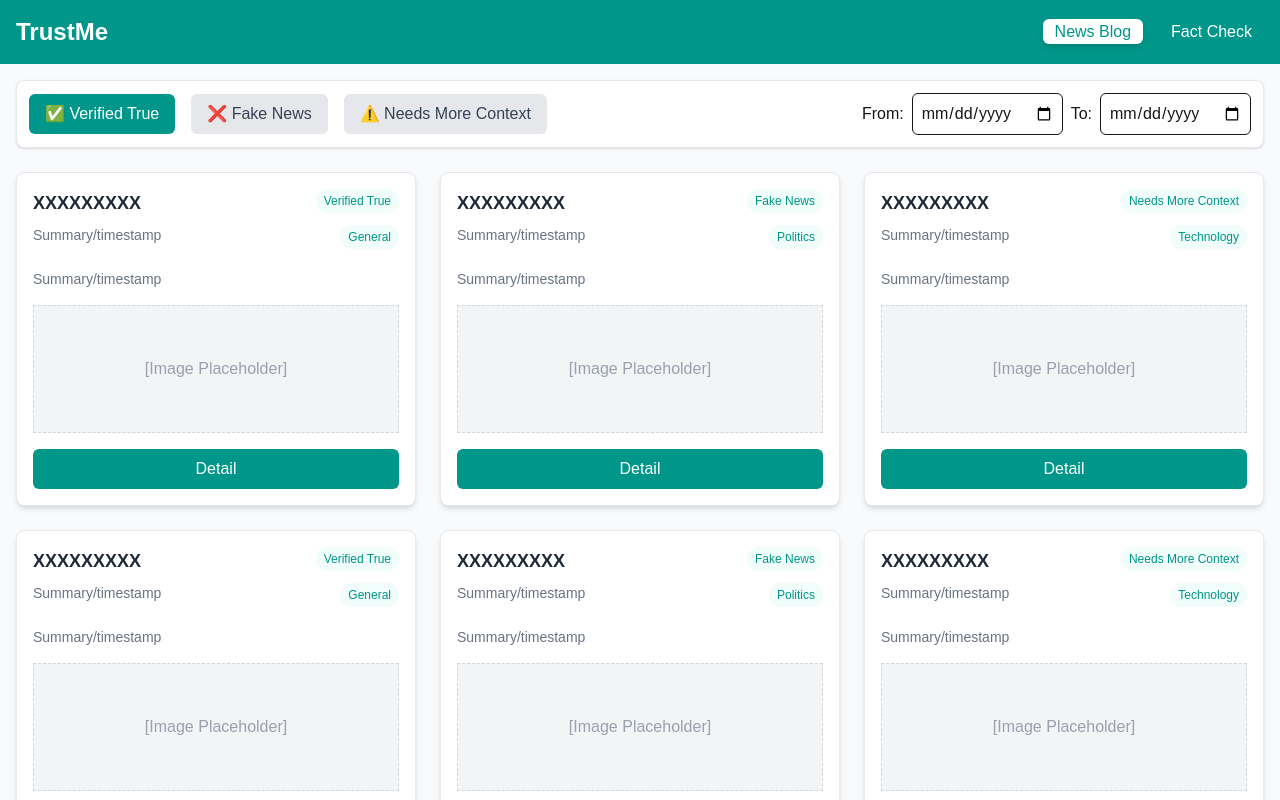
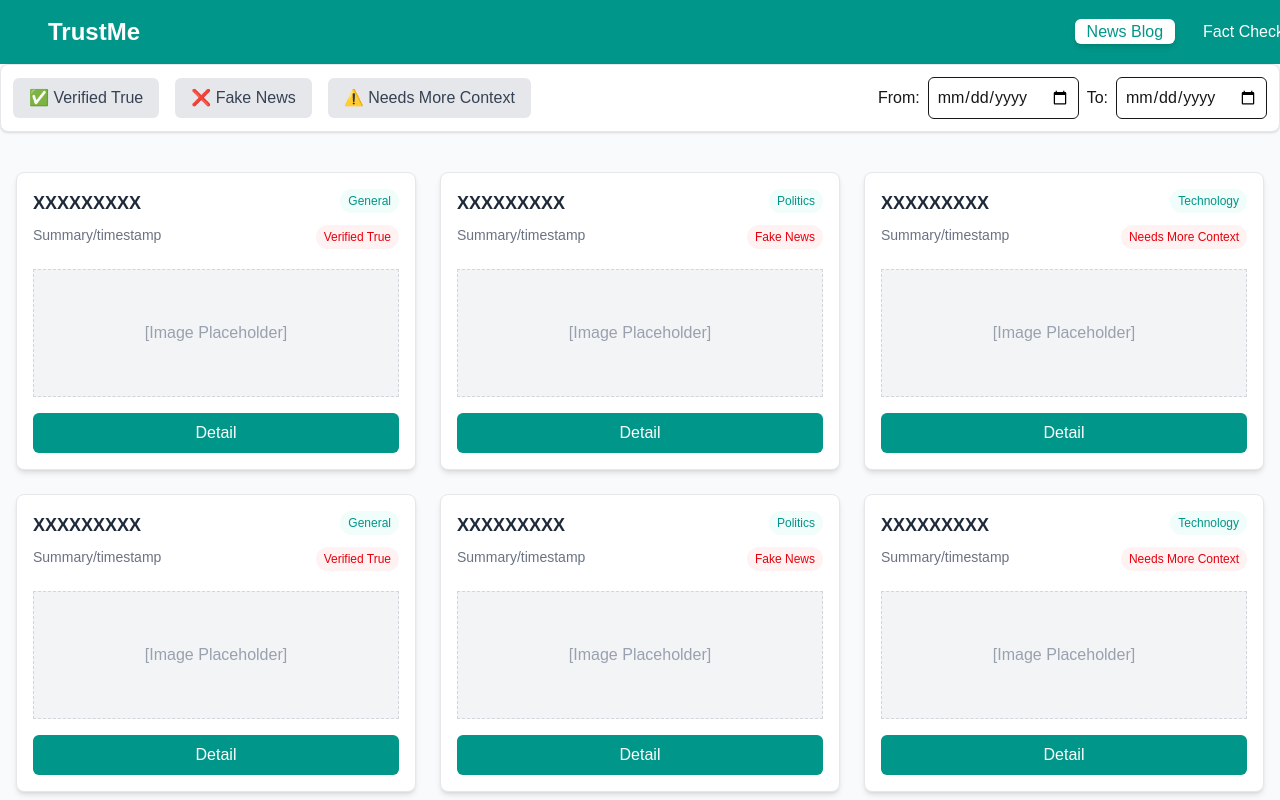
Before and after one commit to Cherry-pooki/Fake-News-Project-API, a Next.js app in the folder trustme-app/: page / in a window 1280 px wide. Shown: the top 800 px of the page. Built offline with nearby package versions, Linux system fonts and the light colour scheme; a web font is replaced by a local one.

Commit message:
layout, footer, filter

```diff
--- a/trustme-app/app/layout.tsx
+++ b/trustme-app/app/layout.tsx
@@ -2,6 +2,7 @@
 import { Sansation  } from "next/font/google";
 import "./globals.css";
 import Header from '../components/Header';
+import Footer from '../components/Footer';
 
 const SansationSans = Sansation({
   variable: "--font-geist-sans",
@@ -24,6 +25,7 @@
       <body className={`${SansationSans.variable} antialiased`}>
         <Header />
         {children}
+        <Footer />
       </body>
     </html>
   );
--- a/trustme-app/app/page.tsx
+++ b/trustme-app/app/page.tsx
@@ -1,13 +1,16 @@
-import Layout from '../components/Layout';
-import React from 'react';
-import Link from "next/link";
+'use client';
+
+import React, { useState, useMemo } from 'react';
+import Link from 'next/link';
 
 // Dummy data structure
+type Verdict = 'Verified True' | 'Fake News' | 'Needs More Context';
+
 interface BlogPost {
   id: number;
   headline: string;
   category: string;
-  verdict: 'Verified True' | 'Fake News' | 'Needs More Context';
+  verdict: Verdict;
 }
 
 const DUMMY_POSTS: BlogPost[] = [
@@ -23,20 +26,62 @@
   { id: 9, headline: 'XXXXXXXXX', category: 'Technology', verdict: 'Needs More Context' },
 ];
 
+// Define the filter options for clarity
+const VERDICT_FILTERS: { label: string; verdict: Verdict; icon: string; }[] = [
+    { label: 'Verified True', verdict: 'Verified True', icon: '✅' },
+    { label: 'Fake News', verdict: 'Fake News', icon: '❌' },
+    { label: 'Needs More Context', verdict: 'Needs More Context', icon: '⚠️' },
+];
+
 const BlogPage = () => {
+  // State to track the currently active filter (null means show all)
+  const [activeVerdict, setActiveVerdict] = useState<Verdict | null>(null);
+
+  // State to track the date range (not implemented here, but ready)
+  // const [dateRange, setDateRange] = useState({ from: '', to: '' });
+
+  // Use useMemo to filter the posts efficiently whenever activeVerdict changes
+  const filteredPosts = useMemo(() => {
+    if (!activeVerdict) {
+      return DUMMY_POSTS; // Show all if no filter is active
+    }
+    return DUMMY_POSTS.filter(post => post.verdict === activeVerdict);
+  }, [activeVerdict]);
+
+
+  const getButtonClasses = (buttonVerdict: Verdict) => {
+    // Base classes for all buttons
+    const baseClasses = "px-4 py-2 rounded-md font-medium transition duration-150";
+
+    if (activeVerdict === buttonVerdict) {
+      // Active class: teal background
+      return `${baseClasses} bg-teal-600 text-white shadow-md`;
+    } else {
+      // Inactive class: gray background
+      return `${baseClasses} bg-gray-200 text-gray-700 hover:bg-gray-300`;
+    }
+  };
+
+  const handleFilterClick = (verdict: Verdict) => {
+    // Toggle the filter: if the same button is clicked, reset the filter to null
+    setActiveVerdict(current => current === verdict ? null : verdict);
+  };
+
+
   return (
-    <Layout>
+    <div className="min-h-screen bg-gray-50 flex flex-col">
       <div className="mb-6 flex space-x-4 items-center p-3 bg-white rounded-lg shadow-sm border border-gray-200">
+
         {/* Filter Buttons */}
-        <button className="px-4 py-2 bg-teal-600 text-white rounded-md font-medium">
-          ✅ Verified True
+        {VERDICT_FILTERS.map(filter => (
+            <button
+                key={filter.verdict}
+                onClick={() => handleFilterClick(filter.verdict)}
+                className={getButtonClasses(filter.verdict)}
+            >
+                {filter.icon} {filter.label}
             </button>
-        <button className="px-4 py-2 bg-gray-200 text-gray-700 rounded-md hover:bg-gray-300">
-          ❌ Fake News
-        </button>
-        <button className="px-4 py-2 bg-gray-200 text-gray-700 rounded-md hover:bg-gray-300">
-          ⚠️ Needs More Context
-        </button>
+        ))}
 
         {/* Date Filter (Simplified) */}
         <div className="ml-auto flex items-center space-x-2">
@@ -48,38 +93,44 @@
       </div>
 
       {/* Blog Post Grid */}
-      <div className="grid grid-cols-1 md:grid-cols-3 gap-6">
-        {DUMMY_POSTS.map((post) => (
+      <div className="grid grid-cols-1 md:grid-cols-3 gap-6 flex-grow container mx-auto p-4">
+        {filteredPosts.length > 0 ? (
+            filteredPosts.map((post) => (
                 <div key={post.id} className="bg-white p-4 rounded-lg shadow-md border border-gray-200">
                     <div className="flex justify-between items-start mb-2">
                         <h3 className="text-lg font-semibold text-gray-800">{post.headline}</h3>
+                        {/* Ensure the verdict is displayed only once and clearly */}
                         <span className="text-xs font-medium text-teal-600 bg-teal-50 px-2 py-1 rounded-full">
-                {post.verdict}
+                            {post.category}
                         </span>
                     </div>
                     <div className="flex justify-between items-start mb-2">
                         <p className="text-sm text-gray-500 mb-4">Summary/timestamp</p>
-              <span className="text-xs font-medium text-teal-600 bg-teal-50 px-2 py-1 rounded-full">
-                {post.category}
+                        <span className="text-xs font-medium text-red-600 bg-red-50 px-2 py-1 rounded-full">
+                            {post.verdict}
                         </span>
                     </div>
-
-            <p className="text-sm text-gray-500 mb-4">Summary/timestamp</p>
 
                     {/* Placeholder Image Area */}
                     <div className="w-full h-32 bg-gray-100 border border-dashed border-gray-300 flex items-center justify-center text-gray-400 mb-4">
                         [Image Placeholder]
                     </div>
 
-            <Link href={`/news/${post.id}`}>
-              <button className="w-full py-2 bg-teal-600 text-white rounded-md hover:bg-teal-700 transition duration-150">
+                    <Link
+                      href={`/news/${post.id}`}
+                      className="w-full py-2 bg-teal-600 text-white rounded-md hover:bg-teal-700 transition duration-150 text-center block"
+                    >
                       Detail
-              </button>
                     </Link>
                 </div>
-        ))}
+            ))
+        ) : (
+            <div className="col-span-full text-center py-10 text-gray-500">
+                No posts found for the selected filter.
             </div>
-    </Layout>
+        )}
+      </div>
+    </div>
   );
 };
 
--- /dev/null
+++ b/trustme-app/components/Footer.tsx
@@ -0,0 +1,15 @@
+import React from 'react';
+
+const Footer= () =>{
+  return (
+    <footer className="bg-gray-800 text-white p-4 text-center text-sm mt-8">
+        <div>
+          <p>Made By TrustMe Group</p>
+          <p>For Web Application Development Using Framework Class</p>
+        </div>
+        <p className="mt-4">©TrustMe 2025</p>
+      </footer>
+  );
+};
+
+export default Footer;
--- a/trustme-app/components/Header.tsx
+++ b/trustme-app/components/Header.tsx
@@ -18,7 +18,7 @@
 
   return (
     <header className="bg-teal-600 p-4 shadow-md">
-      <div className="container mx-auto flex justify-between items-center">
+      <div className="container mx-8 flex justify-between items-center">
         <Link href="/" className="text-white text-2xl font-bold">
           TrustMe
         </Link>
--- a/trustme-app/components/Layout.tsx
+++ /dev/null
@@ -1,22 +0,0 @@
-import React from 'react';
-
-interface LayoutProps {
-  children: React.ReactNode;
-}
-
-const Layout: React.FC<LayoutProps> = ({ children }) => {
-  return (
-    <div className="min-h-screen bg-gray-50 flex flex-col">
-      <main className="flex-grow container mx-auto p-4">{children}</main>
-      <footer className="bg-gray-800 text-white p-4 text-center text-sm mt-8">
-        <div>
-          <p>Made By TrustMe Group</p>
-          <p>For Web Application Development Using Framework Class</p>
-        </div>
-        <p className="mt-4">©TrustMe 2025</p>
-      </footer>
-    </div>
-  );
-};
-
-export default Layout;
```
Lines whose indentation alone changed are shown as unchanged.
